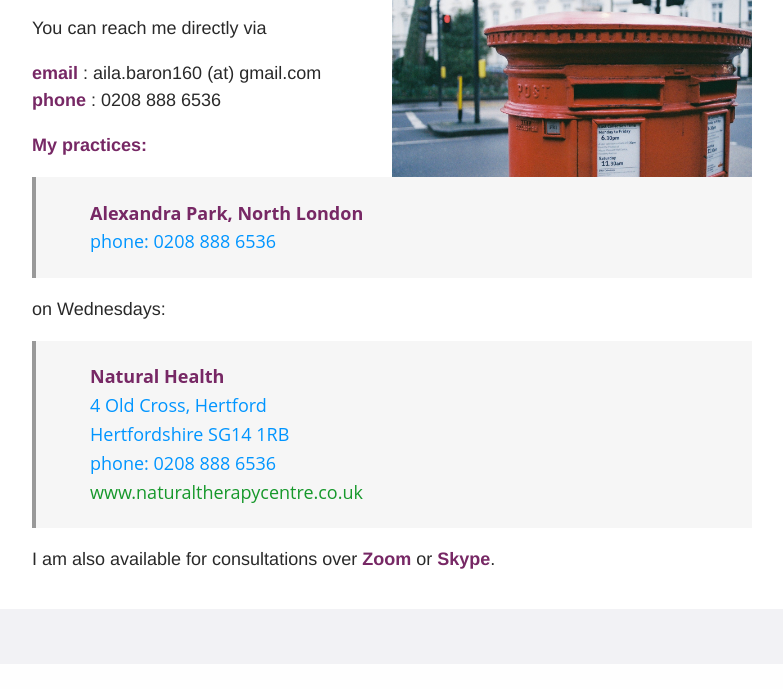
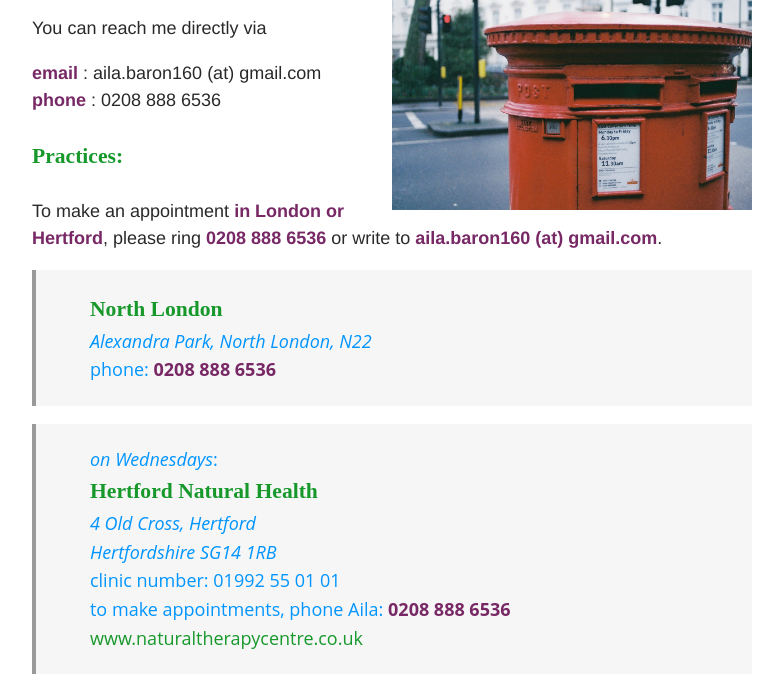
Before and after one commit to ailabaron/ailabaron.github.io, a plain HTML site: page contact/index.html in a window 1280 px wide. Shown: the part 634-1323 px from the top of the page, without its empty margins (248-1031 px from the left). Drawn offline with nearby package versions, Linux system fonts and the light colour scheme; some packages are replaced by stand-ins of ours; a script that the page names is missing.

Commit message:
v9
contact details

```diff
--- a/contact/index.html
+++ b/contact/index.html
@@ -27,16 +27,15 @@
 You can reach me directly via
 email : aila.baron160 (at) gmail.com
 phone : 0208 888 6536
-My practices:
- Alexandra Park, North London
+Practices: To make an appointment in London or Hertford, please ring 0208 888 6536 or write to aila.baron160 (at) gmail.com.
+ North London
+Alexandra Park, North London, N22
 phone: 0208 888 6536
- on Wednesdays:
- Natural Health
+  on Wednesdays:
+Hertford Natural Health
 4 Old Cross, Hertford
 Hertfordshire SG14 1RB
-phone: 0208 888 6536
-www.naturaltherapycentre.co.uk
- I am also available for consultations over Zoom or Skype." />
+clinic number: 01992 55 01 01" />
 
   <meta name="keywords" content="Homeopathy, Natural Medicine, N22, North London, Hertfordshire" />
 
@@ -79,16 +78,15 @@ www.naturaltherapycentre.co.uk
 You can reach me directly via
 email : aila.baron160 (at) gmail.com
 phone : 0208 888 6536
-My practices:
- Alexandra Park, North London
+Practices: To make an appointment in London or Hertford, please ring 0208 888 6536 or write to aila.baron160 (at) gmail.com.
+ North London
+Alexandra Park, North London, N22
 phone: 0208 888 6536
- on Wednesdays:
- Natural Health
+  on Wednesdays:
+Hertford Natural Health
 4 Old Cross, Hertford
 Hertfordshire SG14 1RB
-phone: 0208 888 6536
-www.naturaltherapycentre.co.uk
- I am also available for consultations over Zoom or Skype." />
+clinic number: 01992 55 01 01" />
 <meta property="og:type" content="article" />
 <meta property="og:url" content="https://ailabaron.github.io/contact/" />
 <meta property="article:published_time" content="2017-08-20T21:38:52+08:00" />
@@ -98,19 +96,18 @@ www.naturaltherapycentre.co.uk
 You can reach me directly via
 email : aila.baron160 (at) gmail.com
 phone : 0208 888 6536
-My practices:
- Alexandra Park, North London
+Practices: To make an appointment in London or Hertford, please ring 0208 888 6536 or write to aila.baron160 (at) gmail.com.
+ North London
+Alexandra Park, North London, N22
 phone: 0208 888 6536
- on Wednesdays:
- Natural Health
+  on Wednesdays:
+Hertford Natural Health
 4 Old Cross, Hertford
 Hertfordshire SG14 1RB
-phone: 0208 888 6536
-www.naturaltherapycentre.co.uk
- I am also available for consultations over Zoom or Skype.">
+clinic number: 01992 55 01 01">
 <meta itemprop="datePublished" content="2017-08-20T21:38:52&#43;08:00" />
 <meta itemprop="dateModified" content="2017-08-28T21:41:52&#43;08:00" />
-<meta itemprop="wordCount" content="55">
+<meta itemprop="wordCount" content="87">
 
 
 
@@ -120,16 +117,15 @@ www.naturaltherapycentre.co.uk
 You can reach me directly via
 email : aila.baron160 (at) gmail.com
 phone : 0208 888 6536
-My practices:
- Alexandra Park, North London
+Practices: To make an appointment in London or Hertford, please ring 0208 888 6536 or write to aila.baron160 (at) gmail.com.
+ North London
+Alexandra Park, North London, N22
 phone: 0208 888 6536
- on Wednesdays:
- Natural Health
+  on Wednesdays:
+Hertford Natural Health
 4 Old Cross, Hertford
 Hertfordshire SG14 1RB
-phone: 0208 888 6536
-www.naturaltherapycentre.co.uk
- I am also available for consultations over Zoom or Skype."/>
+clinic number: 01992 55 01 01"/>
 
 <!--[if lte IE 9]>
   <script src="https://cdnjs.cloudflare.com/ajax/libs/classlist/1.1.20170427/classList.min.js"></script>
@@ -393,17 +389,20 @@ if (!doNotTrack) {
 <p>You can reach me directly via</p>
 <p><strong>email</strong> : aila.baron160 (at) gmail.com<br>
 <strong>phone</strong> : 0208 888 6536</p>
-<p><strong>My practices:</strong></p>
+<h4 id="practices">Practices:</h4>
+<p>To make an appointment <strong>in London or Hertford</strong>, please ring <strong>0208 888 6536</strong> or write to <strong>aila.baron160 (at) gmail.com</strong>.</p>
 <blockquote>
-<p><strong>Alexandra Park, North London</strong><br>
-phone: 0208 888 6536</p>
+<p><SPAN STYLE="color:#16982b ; font-size: 1.2em; font-weight:600;font-family: Athelas,STHeiti,Microsoft Yahei,serif">North London</SPAN><br>
+<em>Alexandra Park, North London, N22</em><br>
+phone: <strong>0208 888 6536</strong></p>
 </blockquote>
-<p>on Wednesdays:</p>
 <blockquote>
-<p><strong>Natural Health</strong><br>
-4 Old Cross, Hertford<br>
-Hertfordshire SG14 1RB<br>
-phone: 0208 888 6536<br>
+<p><em>on Wednesdays</em>:<br>
+<SPAN STYLE="color:#16982b ; font-size: 1.2em; font-weight:600;font-family: Athelas,STHeiti,Microsoft Yahei,serif">Hertford Natural Health</SPAN><br>
+<em>4 Old Cross, Hertford</em><br>
+<em>Hertfordshire SG14 1RB</em><br>
+clinic number: 01992 55 01 01<br>
+to make appointments, phone Aila: <strong>0208 888 6536</strong><br>
 <a href="http://www.naturaltherapycentre.co.uk">www.naturaltherapycentre.co.uk</a></p>
 </blockquote>
 <p>I am also available for consultations over <strong>Zoom</strong> or <strong>Skype</strong>.</p>
```
Also changed, not shown: index.html (+8 -5 lines), index.xml (+6 -7 lines), image/phone.svg (added).
